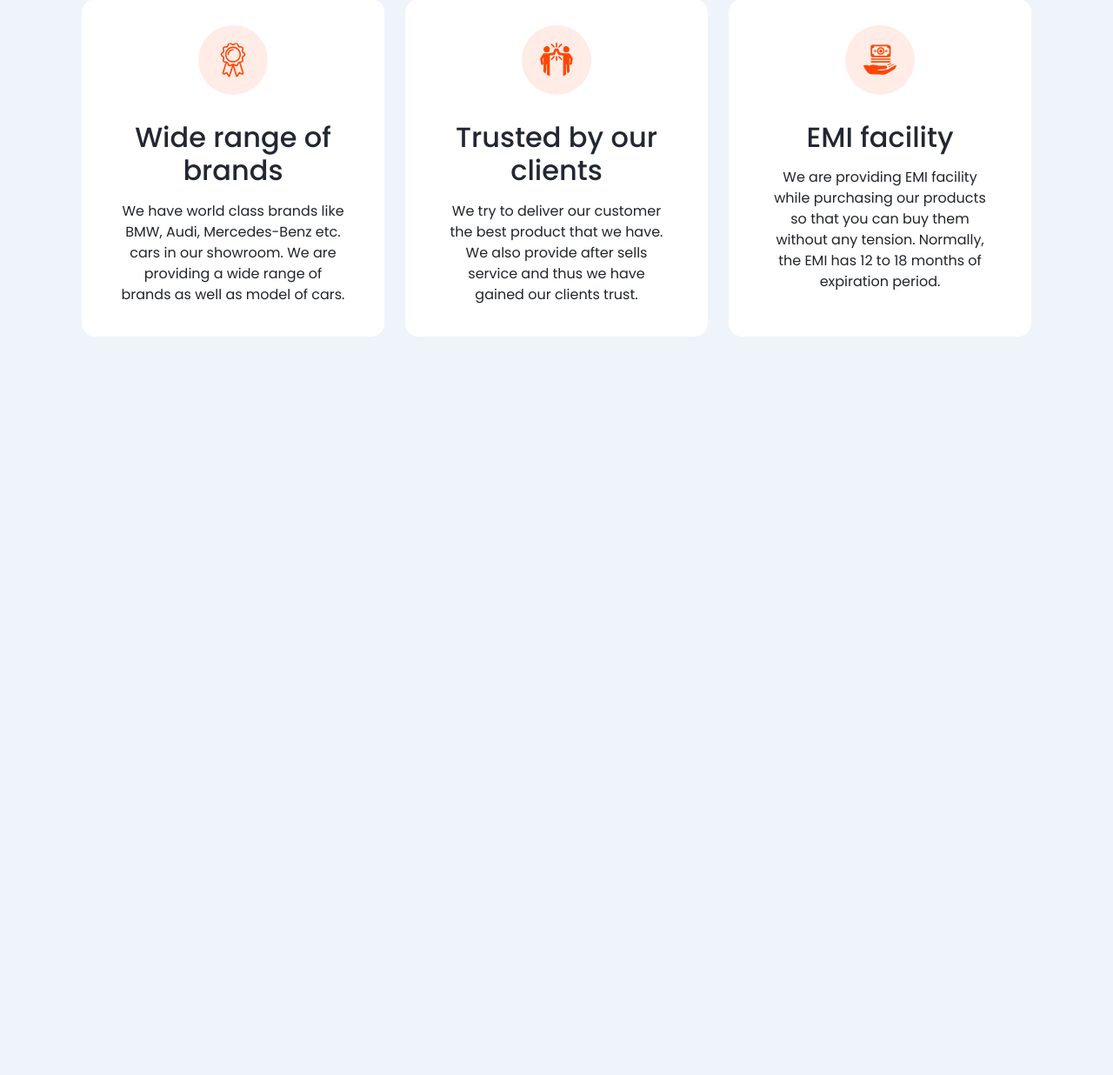
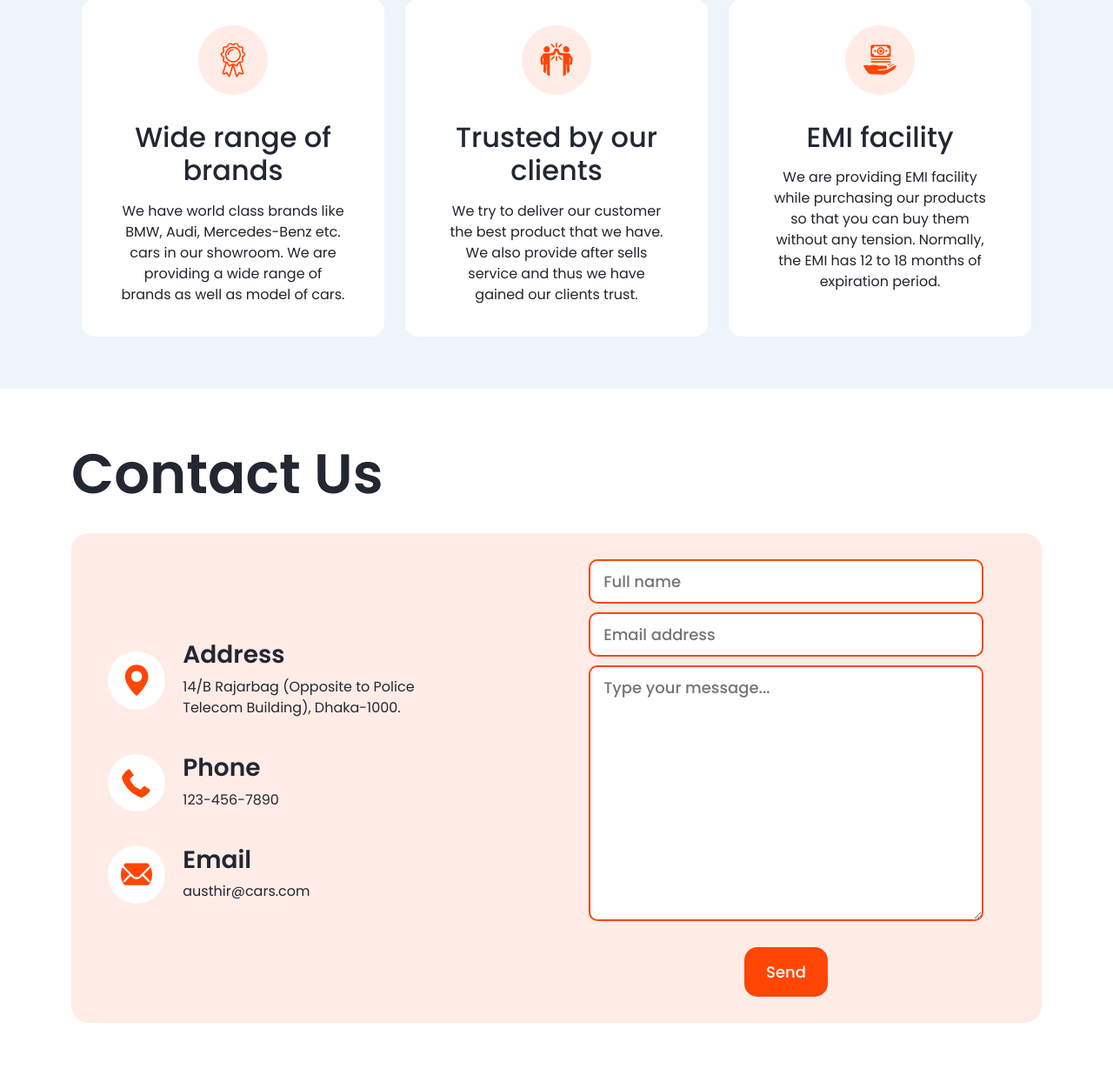
Before and after one commit to salehshakib/austhir-cars-website, a PHP site: page / in a window 1280 px wide. Shown: the part 3187-4423 px from the top of the page at 87% size. Before the commit the page ends 3574 px from the top, so only its background shows below. Run offline with PHP 8.4, Linux system fonts and the light colour scheme; some libraries are stand-ins or nearby versions.

Commit message:
contact us section added

```diff
--- a/css/home-page.css
+++ b/css/home-page.css
@@ -375,6 +375,49 @@
   width: 85%;
 }
 
+/*----------------------------------------
+        contact Us Section Design
+-----------------------------------------*/
+.contact-us-card {
+  background-color: var(--austhir-light-orange);
+  padding: 30px;
+  border-radius: 20px;
+}
+
+.contact-icon {
+  width: 80px;
+  height: 80px;
+  margin-right: 20px;
+}
+
+.contact-icon svg {
+  fill: var(--austhir-orange);
+  background-color: white;
+  padding: 15px;
+  border-radius: 50%;
+}
+
+.contact-title {
+  font-weight: 600;
+  color: var(--austhir-title-color);
+}
+
+.contact-text {
+  color: var(--austhir-title-color);
+  width: 80%;
+}
+
+.contact-us-msg input,
+.contact-us-msg textarea {
+  width: 90%;
+  border: 2px solid var(--austhir-orange);
+  margin-bottom: 10px;
+  border-radius: 10px;
+  padding: 10px 15px;
+  font-size: 18px;
+  font-weight: 500;
+}
+
 /*-----------------------------
         Tablet Design
 ------------------------------*/
--- a/css/universal-stylesheet.css
+++ b/css/universal-stylesheet.css
@@ -58,3 +58,13 @@ a {
 .austhir-btn:hover::before {
   transform: scaleX(1);
 }
+
+input {
+  display: block;
+}
+
+.submit-btn {
+  border: 0;
+  margin-top: 20px;
+  font-size: 18px;
+}
--- a/index.html
+++ b/index.html
@@ -112,7 +112,9 @@
                   >
                 </li>
                 <li class="nav-item austhir-nav-item">
-                  <a class="nav-link austhir-nav-link" href="#">Contact Us</a>
+                  <a class="nav-link austhir-nav-link" href="#contact_us"
+                    >Contact Us</a
+                  >
                 </li>
               </ul>
 
@@ -1131,6 +1133,137 @@
           </div>
         </div>
       </section>
+
+      <!-- contact us section -->
+      <section id="contact_us" class="bg-white">
+        <div class="container">
+          <h2 class="section-title text-center text-lg-start">Contact Us</h2>
+          <div class="row row-cols-1 row-cols-lg-2 contact-us-card">
+            <div
+              class="col d-flex flex-column justify-content-center contact-info"
+            >
+              <div class="d-flex align-items-center">
+                <div class="contact-icon">
+                  <svg
+                    version="1.1"
+                    xmlns="http://www.w3.org/2000/svg"
+                    xmlns:xlink="http://www.w3.org/1999/xlink"
+                    x="0px"
+                    y="0px"
+                    viewBox="0 0 1000 1000"
+                    enable-background="new 0 0 1000 1000"
+                    xml:space="preserve"
+                  >
+                    <g>
+                      <path
+                        d="M513.3,985.4c-3.9,3.1-8.6,4.6-13.3,4.6c-4.7,0-9.4-1.5-13.3-4.6C472.2,974,132.3,659.5,132.3,377.5C132.3,174.9,297.3,10,500,10c202.7,0,367.7,164.9,367.7,367.5C867.7,659.5,527.8,974,513.3,985.4z M500,205.9c-94.8,0-171.6,76.8-171.6,171.6c0,94.8,76.8,171.6,171.6,171.6c94.8,0,171.6-76.8,171.6-171.6C671.6,282.7,594.8,205.9,500,205.9z"
+                      />
+                    </g>
+                  </svg>
+                </div>
+                <div class="w-100">
+                  <h3 class="contact-title">Address</h3>
+                  <p class="contact-text">
+                    14/B Rajarbag (Opposite to Police Telecom Building),
+                    Dhaka-1000.
+                  </p>
+                </div>
+              </div>
+              <div class="d-flex align-items-center mt-4">
+                <div class="contact-icon">
+                  <svg
+                    version="1.1"
+                    xmlns="http://www.w3.org/2000/svg"
+                    xmlns:xlink="http://www.w3.org/1999/xlink"
+                    x="0px"
+                    y="0px"
+                    viewBox="0 0 1000 1000"
+                    enable-background="new 0 0 1000 1000"
+                    xml:space="preserve"
+                    fill="#3F87F5"
+                  >
+                    <g>
+                      <g
+                        transform="translate(0.000000,511.000000) scale(0.100000,-0.100000)"
+                      >
+                        <path
+                          d="M1916.4,4915.3c-904.5-385.6-1570.6-937.2-1766.9-1456.1c-44.4-116.9-51.4-182.3-49.1-462.8c2.3-607.7,149.6-1280.8,446.4-2033.4C951.1-60.6,1547.1-983.8,2409.6-1923.4c1537.9-1673.4,3604-2776.6,5377.9-2865.4c331.9-18.7,486.1,11.7,745.6,147.2c432.4,224.4,965.3,937.2,1285.5,1717.9c93.5,224.4,100.5,271.1,51.4,364.6C9830.2-2481.9,7673-948.7,7539.8-902c-95.8,30.4-203.3,21-306.2-30.4c-35.1-18.7-226.7-233.7-427.7-476.8c-409-497.8-465.1-542.2-691.8-544.6c-123.9,0-158.9,11.7-446.4,170.6C4372.8-1075,3809.6-511.7,3101.4,783.1c-158.9,289.8-170.6,322.6-170.6,448.8c2.3,224.4,53.8,289.8,544.6,691.8c238.4,194,451.1,388,476.8,427.7c49.1,86.5,56.1,271.1,14,355.3c-16.4,30.4-378.6,549.2-804,1149.9c-497.8,708.2-794.7,1107.8-836.7,1128.9C2229.6,5034.5,2175.8,5025.2,1916.4,4915.3z"
+                        />
+                      </g>
+                    </g>
+                  </svg>
+                </div>
+                <div class="w-100">
+                  <h3 class="contact-title">Phone</h3>
+                  <p class="contact-text">123-456-7890</p>
+                </div>
+              </div>
+              <div class="d-flex align-items-center mt-4">
+                <div class="contact-icon">
+                  <svg
+                    version="1.1"
+                    id="Layer_1"
+                    xmlns="http://www.w3.org/2000/svg"
+                    xmlns:xlink="http://www.w3.org/1999/xlink"
+                    x="0px"
+                    y="0px"
+                    viewBox="0 0 512 512"
+                    style="enable-background: new 0 0 512 512"
+                    xml:space="preserve"
+                    fill="#3F87F5"
+                  >
+                    <g id="XMLID_1_">
+                      <path
+                        id="XMLID_3_"
+                        d="M508.1,122.5L375.7,257.2c-0.8,0.8-0.8,2.4, 0,3.2l92.9,98.5c6.3,6.3,6.3,16.5,0,22.8
+                          c-3.2,3.2-7.1,4.7-11,4.7c-3.9,0-7.9-1.6-11-4.7L352.9,284c-0.8-0.8-2.4-0.8-3.9,0l-22.1,22.8c-18.9,18.9-44.1,29.9-70.9,29.9
+                          c-27.6,0-52.8-11-72.5-30.7L161.5,284c-0.8-0.8-2.4-0.8-3.9,0L67,382.4c-3.2,3.2-7.1,4.7-11,4.7s-7.9-1.6-11-4.7
+                          c-6.3-6.3-6.3-16.5,0-22.8l92.9-98.5c0.8-0.8,0.8-2.4,0-3.2L3.9,122.5c-1.6-1.6-3.9-0.8-3.9,1.6v270.2c0,22.1,18.1,39.4,39.4,39.4
+                          h433.2c22.1,0,39.4-18.1,39.4-39.4V124.1C512,122.5,509.6,120.9,508.1,122.5z"
+                      />
+                      <path
+                        id="XMLID_4_"
+                        d="M256,304.4c18.1,0,35.4-7.1,48-20.5L497,87c-7.1-5.5-15-8.7-24.4-8.7H39.4c-9.5,0-18.1,3.2-24.4,8.7L208,284
+                                        C220.6,297.4,237.9,304.4,256,304.4z"
+                      />
+                    </g>
+                  </svg>
+                </div>
+                <div class="w-100">
+                  <h3 class="contact-title">Email</h3>
+                  <p class="contact-text">austhir@cars.com</p>
+                </div>
+              </div>
+            </div>
+            <div class="col">
+              <div class="contact-us-msg">
+                <form
+                  action="SUBMIT"
+                  class="d-flex flex-column align-items-center"
+                >
+                  <input type="text" placeholder="Full name" />
+                  <input
+                    type="email"
+                    name=""
+                    id=""
+                    placeholder="Email address"
+                  />
+                  <textarea
+                    name="contact-message"
+                    id=""
+                    cols="30"
+                    rows="10"
+                    placeholder="Type your message..."
+                  ></textarea>
+                  <button class="austhir-btn submit-btn" type="submit">
+                    Send
+                  </button>
+                </form>
+              </div>
+            </div>
+          </div>
+        </div>
+      </section>
     </main>
 
     <!-- bootstrap js -->
```
Also changed, not shown: other parts of css/home-page.css (+39 -0 lines).
